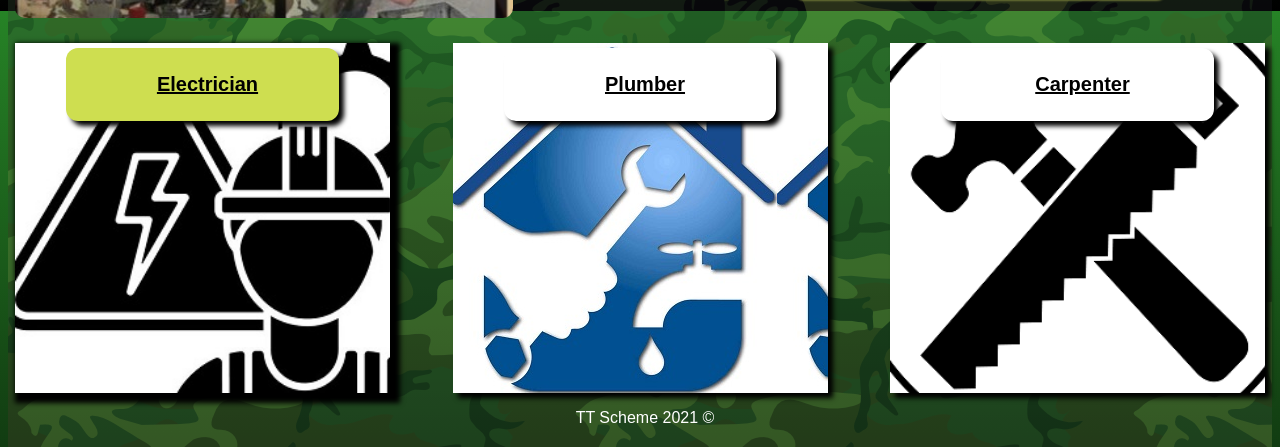
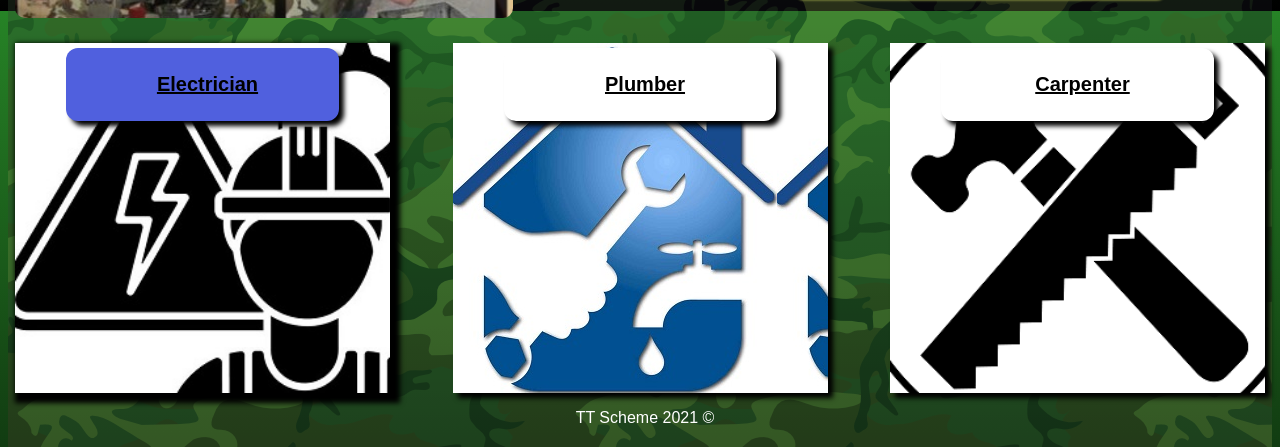
Before and after one commit to Nelly1975/TT-Scheme, a plain HTML site: page index.html in a window 1280 px wide. In both pictures the pointer is over the link "Electrician". Shown: the part 789-1236 px from the top of the page. Drawn offline with Linux system fonts and the light colour scheme.

Commit message:
Update style.css

```diff
--- a/style.css
+++ b/style.css
@@ -209,7 +209,7 @@ p {
 .mybutton:hover {
 
     color: black;
-    background-color: #cede50;
+    background-color: #5060de;
 }
 
 .card2 {
```
